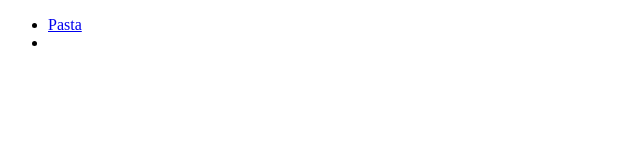
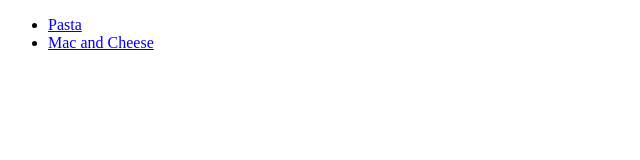
Before and after one commit to hayatrakab/odin-recipes, a plain HTML site: page index.html in a window 1280 px wide. Shown: the whole page, without its empty margins (0-640 px from the left). Drawn offline with Linux system fonts and the light colour scheme.

Commit message:
Linked mac and cheese recipe to index

```diff
--- a/index.html
+++ b/index.html
@@ -9,7 +9,7 @@
 <body>
     <ul>
         <li>  <a href="recipes/pasta.html">Pasta</a></li>
-        <li></li>
+        <li> <a href="recipes/mac_and_cheese.html"> Mac and Cheese</a></li>
 
     </ul>
 
```
